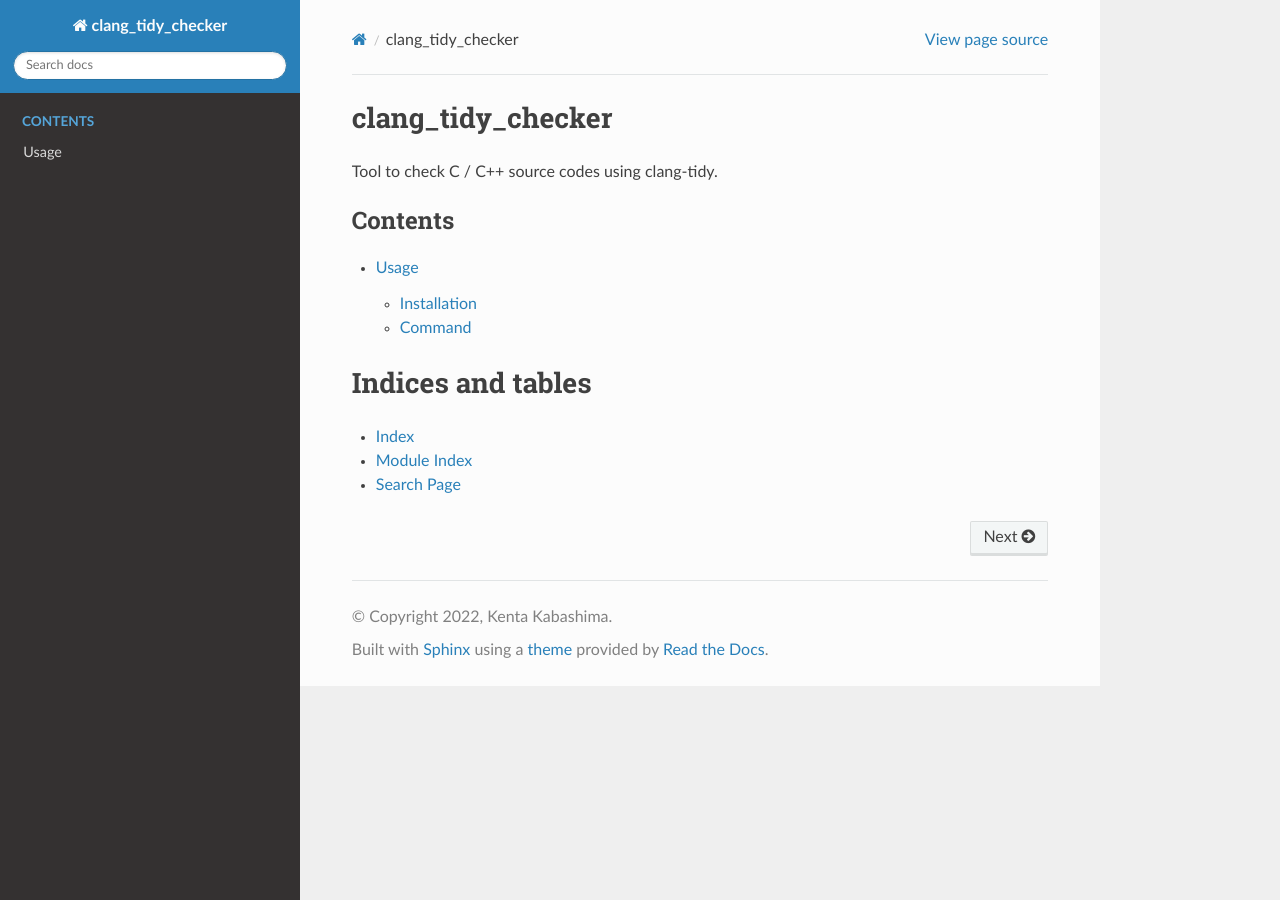
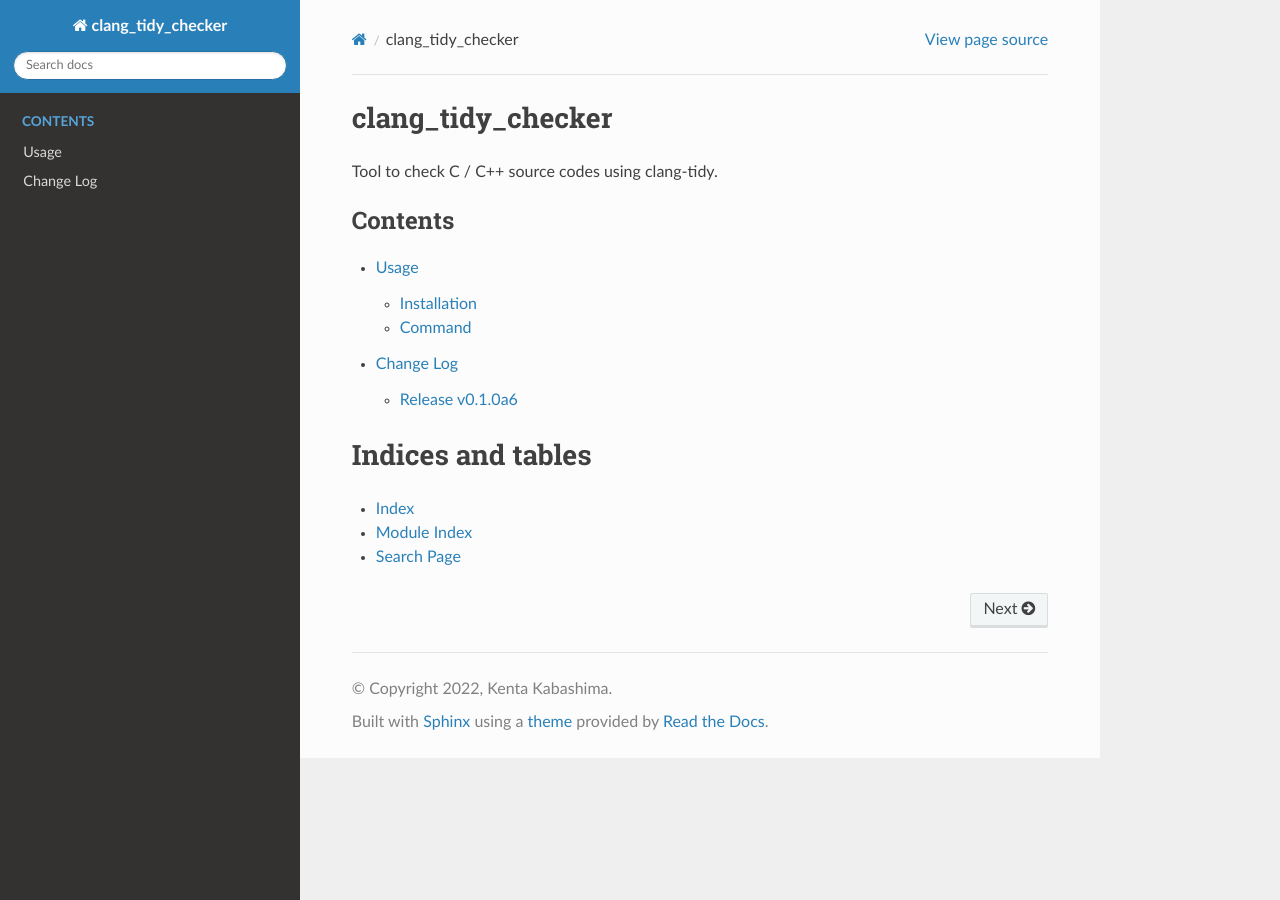
Before and after one commit to MusicScience37/clang-tidy-checker, a Sphinx documentation site: the page built from doc/source/index.rst, in a window 1280 px wide. Built offline with Sphinx 7.4.7 and the Read the Docs theme 2.0.0, drawn with Linux system fonts in a browser that asks for light colours.

Commit message:
:books: Include release notes in documentation.

```diff
--- /dev/null
+++ b/doc/source/change_log/index.rst
@@ -0,0 +1,7 @@
+Change Log
+================
+
+.. toctree::
+    :maxdepth: 1
+
+    v0.1.0a6
--- a/doc/source/conf.py
+++ b/doc/source/conf.py
@@ -62,6 +62,10 @@ templates_path = ["_templates"]
 exclude_patterns: typing.List[str] = []
 
 
+# Markdown
+extensions += ["myst_parser"]
+
+
 # -- Options for HTML output -------------------------------------------------
 
 # The theme to use for HTML and HTML Help pages.  See the documentation for
--- a/doc/source/index.rst
+++ b/doc/source/index.rst
@@ -8,6 +8,7 @@ Tool to check C / C++ source codes using clang-tidy.
     :caption: Contents
 
     usage
+    change_log/index
 
 
 Indices and tables
--- a/pyproject.toml
+++ b/pyproject.toml
@@ -46,6 +46,7 @@ pytest-approvaltests = "^0.2.4"
 types-PyYAML = "^6.0.11"
 toml = "^0.10.2"
 types-toml = "^0.10.8"
+myst-parser = "^0.18.0"
 
 [build-system]
 requires = ["poetry-core>=1.0.0"]
```
Also changed, not shown: 1 other file.
